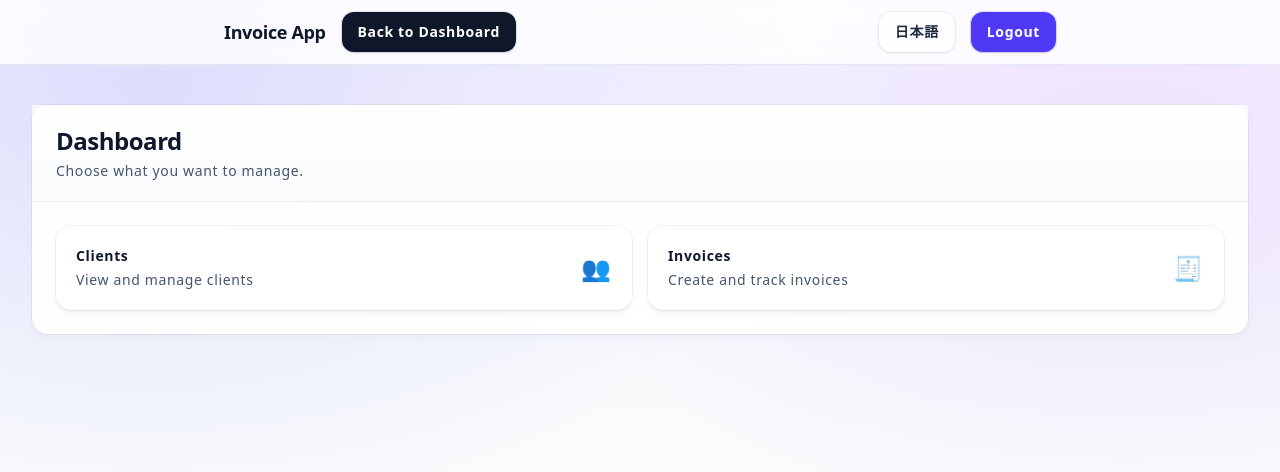
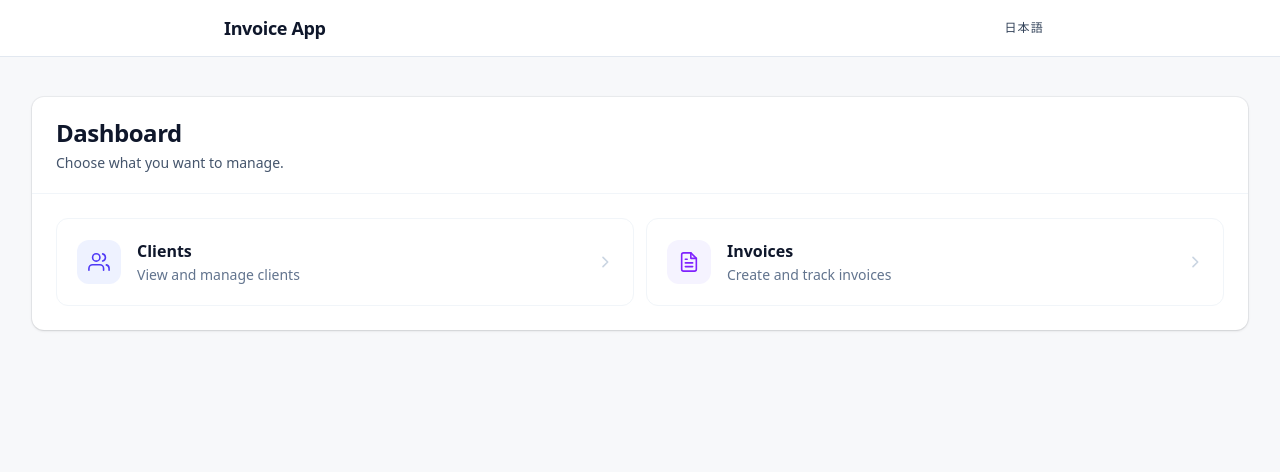
Before and after one commit to yujioyama/invoice-app, a Next.js app: page /dashboard in a window 1280 px wide. Shown: the top 472 px of the page. Built offline with nearby package versions, Linux system fonts and the light colour scheme; no server answers.

Commit message:
refactor: enhance UI components and improve layout consistency across pages

```diff
--- a/app/dashboard/page.tsx
+++ b/app/dashboard/page.tsx
@@ -16,39 +16,68 @@ export default function Dashboard() {
           </div>
 
           <div className="card-body">
-            <div className="grid gap-4 sm:grid-cols-2">
+            <div className="grid gap-3 sm:grid-cols-2">
               <Link
                 href="/clients"
-                className="card block p-5 hover:bg-slate-50 transition"
+                className="group flex items-center gap-4 rounded-xl border border-slate-100 bg-white/60 p-5 transition-all duration-200 hover:border-indigo-100 hover:bg-indigo-50/40 hover:shadow-md hover:shadow-indigo-100/40"
               >
-                <div className="flex items-center justify-between">
-                  <div>
-                    <div className="text-sm font-semibold text-slate-900">
+                <div className="flex h-11 w-11 shrink-0 items-center justify-center rounded-xl bg-indigo-50 text-indigo-600 transition-colors group-hover:bg-indigo-100">
+                  <svg width="22" height="22" viewBox="0 0 24 24" fill="none" stroke="currentColor" strokeWidth="1.75" strokeLinecap="round" strokeLinejoin="round">
+                    <path d="M17 21v-2a4 4 0 0 0-4-4H5a4 4 0 0 0-4 4v2" />
+                    <circle cx="9" cy="7" r="4" />
+                    <path d="M23 21v-2a4 4 0 0 0-3-3.87" />
+                    <path d="M16 3.13a4 4 0 0 1 0 7.75" />
+                  </svg>
+                </div>
+                <div className="flex-1 min-w-0">
+                  <div className="font-semibold text-slate-900">
                     {t("dashboard.clients")}
                   </div>
-                    <div className="mt-1 text-sm text-slate-600">
+                  <div className="mt-0.5 text-sm text-slate-500">
                     {t("dashboard.clientsDesc")}
                   </div>
                 </div>
-                  <div className="text-2xl">👥</div>
-                </div>
+                <svg
+                  className="h-4 w-4 shrink-0 text-slate-300 transition-transform duration-200 group-hover:translate-x-0.5 group-hover:text-indigo-400"
+                  fill="none"
+                  viewBox="0 0 24 24"
+                  stroke="currentColor"
+                  strokeWidth={2.5}
+                >
+                  <path strokeLinecap="round" strokeLinejoin="round" d="M9 5l7 7-7 7" />
+                </svg>
               </Link>
 
               <Link
                 href="/invoices"
-                className="card block p-5 hover:bg-slate-50 transition"
+                className="group flex items-center gap-4 rounded-xl border border-slate-100 bg-white/60 p-5 transition-all duration-200 hover:border-violet-100 hover:bg-violet-50/40 hover:shadow-md hover:shadow-violet-100/40"
               >
-                <div className="flex items-center justify-between">
-                  <div>
-                    <div className="text-sm font-semibold text-slate-900">
+                <div className="flex h-11 w-11 shrink-0 items-center justify-center rounded-xl bg-violet-50 text-violet-600 transition-colors group-hover:bg-violet-100">
+                  <svg width="22" height="22" viewBox="0 0 24 24" fill="none" stroke="currentColor" strokeWidth="1.75" strokeLinecap="round" strokeLinejoin="round">
+                    <path d="M14 2H6a2 2 0 0 0-2 2v16a2 2 0 0 0 2 2h12a2 2 0 0 0 2-2V8z" />
+                    <polyline points="14 2 14 8 20 8" />
+                    <line x1="16" y1="13" x2="8" y2="13" />
+                    <line x1="16" y1="17" x2="8" y2="17" />
+                    <polyline points="10 9 9 9 8 9" />
+                  </svg>
+                </div>
+                <div className="flex-1 min-w-0">
+                  <div className="font-semibold text-slate-900">
                     {t("dashboard.invoices")}
                   </div>
-                    <div className="mt-1 text-sm text-slate-600">
+                  <div className="mt-0.5 text-sm text-slate-500">
                     {t("dashboard.invoicesDesc")}
                   </div>
                 </div>
-                  <div className="text-2xl">🧾</div>
-                </div>
+                <svg
+                  className="h-4 w-4 shrink-0 text-slate-300 transition-transform duration-200 group-hover:translate-x-0.5 group-hover:text-violet-400"
+                  fill="none"
+                  viewBox="0 0 24 24"
+                  stroke="currentColor"
+                  strokeWidth={2.5}
+                >
+                  <path strokeLinecap="round" strokeLinejoin="round" d="M9 5l7 7-7 7" />
+                </svg>
               </Link>
             </div>
           </div>
--- a/app/globals.css
+++ b/app/globals.css
@@ -150,29 +150,12 @@
 }
 
 body {
-  background:
-    radial-gradient(
-      1200px 800px at 12% 10%,
-      rgba(99, 102, 241, 0.16),
-      transparent 55%
-    ),
-    radial-gradient(
-      1000px 600px at 88% 20%,
-      rgba(168, 85, 247, 0.12),
-      transparent 60%
-    ),
-    linear-gradient(
-      180deg,
-      var(--app-bg-2) 0%,
-      var(--app-bg-1) 45%,
-      #ffffff 100%
-    );
+  background-color: #f7f8fa;
   color: var(--app-ink);
   font-family: var(--font-sans);
   word-wrap: break-word; /* 長い単語を折り返す */
   white-space: normal; /* 折り返しを許可する */
   overflow-wrap: break-word; /* ブラウザの互換性を向上させる */
-  letter-spacing: 0.04em;
 }
 
 button {
@@ -189,18 +172,11 @@ button {
   }
 
   .card {
-    @apply rounded-2xl bg-white shadow-md shadow-slate-200/60 ring-1 ring-black/5;
-    background: var(--app-card);
-    backdrop-filter: blur(10px);
+    @apply rounded-xl bg-white shadow-sm ring-1 ring-slate-900/5;
   }
 
   .card-header {
-    @apply border-b border-slate-200/70 px-6 py-5;
-    background: linear-gradient(
-      180deg,
-      rgba(255, 255, 255, 0.7) 0%,
-      rgba(248, 250, 252, 0.85) 100%
-    );
+    @apply border-b border-slate-100 px-6 py-5;
   }
 
   .card-body {
@@ -218,53 +194,58 @@ button {
   }
 
   .btn {
-    @apply inline-flex h-10 items-center justify-center gap-2 rounded-xl px-4 text-sm font-semibold;
-    @apply transition-all duration-150 ease-out;
-    @apply focus:outline-none focus:ring-2 focus:ring-offset-2;
+    @apply inline-flex h-9 items-center justify-center gap-1.5 rounded-md px-3.5 text-sm font-medium;
+    @apply transition-colors duration-150;
+    @apply focus:outline-none focus:ring-2 focus:ring-offset-1;
     @apply disabled:cursor-not-allowed disabled:opacity-50;
-    @apply shadow-sm ring-1 ring-slate-200/70;
-    @apply hover:-translate-y-px hover:shadow-md;
-    @apply active:translate-y-0 active:shadow-sm;
   }
 
   .btn-primary {
-    @apply bg-indigo-600 text-white;
-    @apply hover:bg-indigo-700;
-    @apply active:bg-indigo-800;
-    @apply focus:ring-indigo-500;
-    @apply ring-indigo-500/20;
+    @apply text-white focus:ring-indigo-500;
+    background: linear-gradient(to bottom, #6366f1, #4f46e5);
+    box-shadow:
+      0 1px 3px rgba(79, 70, 229, 0.45),
+      inset 0 1px 0 rgba(255, 255, 255, 0.15);
+  }
+  .btn-primary:hover {
+    filter: brightness(1.09);
+  }
+  .btn-primary:active {
+    filter: brightness(0.95);
   }
 
   .btn-danger {
-    @apply bg-rose-600 text-white;
-    @apply hover:bg-rose-700;
-    @apply active:bg-rose-800;
-    @apply focus:ring-rose-500;
-    @apply ring-rose-500/20;
+    @apply text-white focus:ring-red-400;
+    background: linear-gradient(to bottom, #f43f5e, #e11d48);
+    box-shadow:
+      0 1px 3px rgba(225, 29, 72, 0.4),
+      inset 0 1px 0 rgba(255, 255, 255, 0.15);
+  }
+  .btn-danger:hover {
+    filter: brightness(1.09);
+  }
+  .btn-danger:active {
+    filter: brightness(0.95);
   }
 
   .btn-secondary {
-    @apply bg-slate-900 text-white;
-    @apply hover:bg-slate-800;
-    @apply active:bg-slate-950;
+    @apply bg-white text-slate-700 ring-1 ring-slate-300;
+    @apply hover:bg-slate-50;
+    @apply active:bg-slate-100;
     @apply focus:ring-slate-400;
-    @apply ring-slate-400/20;
   }
 
   .btn-ghost {
-    @apply bg-white/55 text-slate-800;
-    @apply hover:bg-white/80;
-    @apply active:bg-white;
+    @apply text-slate-700;
+    @apply hover:bg-slate-100;
+    @apply active:bg-slate-200;
     @apply focus:ring-slate-300;
-    @apply ring-slate-200/70;
   }
 
   .btn-link {
-    @apply h-auto px-0 text-sm font-semibold text-indigo-700;
-    @apply hover:text-indigo-900 hover:underline;
+    @apply h-auto px-0 text-sm font-medium text-indigo-600;
+    @apply hover:text-indigo-800 hover:underline;
     @apply focus:ring-indigo-500;
-    @apply shadow-none ring-0 hover:shadow-none;
-    @apply hover:-translate-y-0 active:translate-y-0;
   }
 
   .brand {
@@ -279,11 +260,13 @@ button {
   }
 
   .input {
-    @apply w-full rounded-lg border border-slate-300 bg-white px-3 py-2 text-sm text-slate-900 placeholder:text-slate-400 focus:border-indigo-500 focus:outline-none focus:ring-2 focus:ring-indigo-500/20;
+    @apply w-full rounded-lg border border-slate-200 bg-slate-50/80 px-3 py-2.5 text-sm text-slate-900 placeholder:text-slate-400;
+    @apply transition-all duration-150;
+    @apply focus:border-indigo-400 focus:bg-white focus:outline-none focus:ring-2 focus:ring-indigo-500/15;
   }
 
   .label {
-    @apply mb-2 block text-sm font-semibold text-slate-800;
+    @apply mb-1.5 block text-sm font-medium text-slate-700;
   }
 
   .table {
@@ -291,19 +274,20 @@ button {
   }
 
   .table thead tr {
-    @apply border-b border-slate-200 bg-slate-50;
+    @apply border-b border-slate-200;
+    background: linear-gradient(180deg, #f8fafc 0%, #f1f5f9 100%);
   }
 
   .table th {
-    @apply px-6 py-4 text-left text-xs font-semibold uppercase tracking-wider text-slate-700;
+    @apply px-5 py-3 text-left text-xs font-semibold uppercase tracking-wider text-slate-500;
   }
 
   .table td {
-    @apply px-6 py-4 text-sm text-slate-800;
+    @apply px-5 py-3.5 text-sm text-slate-700;
   }
 
   .table tbody tr {
-    @apply border-b border-slate-100 hover:bg-slate-50;
+    @apply border-b border-slate-100 transition-colors duration-100 hover:bg-indigo-50/40;
   }
 }
 
--- a/app/header.tsx
+++ b/app/header.tsx
@@ -1,6 +1,6 @@
 "use client";
 import { useRouter } from "next/navigation";
-import { useEffect, useState, useMemo } from "react";
+import { useEffect, useState, useMemo, useRef } from "react";
 import { getMe } from "@/lib/apiAuth";
 import { usePathname } from "next/navigation";
 import { logout } from "@/lib/apiAuth";
@@ -11,6 +11,8 @@ export default function Header() {
   const { t, i18n } = useTranslation();
   const router = useRouter();
   const [user, setUser] = useState<{ id?: string; name?: string }>({});
+  const [profileOpen, setProfileOpen] = useState(false);
+  const profileRef = useRef<HTMLDivElement>(null);
 
   const pathname = usePathname();
   const noAuthPages = useMemo(
@@ -34,23 +36,31 @@ export default function Header() {
 
     async function fetchUser() {
       const data = await getMe();
-
       if (data?.user) {
         setUser(data.user);
-      } else {
-        console.log("No user data received");
       }
     }
     fetchUser();
   }, [pathname, noAuthPages]);
 
+  // プロフィールドロップダウンを外クリックで閉じる
+  useEffect(() => {
+    function handleClickOutside(e: MouseEvent) {
+      if (profileRef.current && !profileRef.current.contains(e.target as Node)) {
+        setProfileOpen(false);
+      }
+    }
+    document.addEventListener("mousedown", handleClickOutside);
+    return () => document.removeEventListener("mousedown", handleClickOutside);
+  }, []);
+
   if (noAuthPages.includes(pathname)) {
     return (
-      <header className="sticky top-0 z-50 border-b border-slate-200 bg-white/80 backdrop-blur">
-        <div className="mx-auto flex h-16 max-w-4xl items-center justify-end px-4 sm:px-8">
+      <header className="sticky top-0 z-50 border-b border-slate-200 bg-white">
+        <div className="mx-auto flex h-14 max-w-4xl items-center justify-end px-4 sm:px-8">
           <button
             onClick={toggleLanguage}
-            className="btn btn-ghost"
+            className="btn btn-ghost text-xs tracking-widest"
             title={t("language.switchTitle")}
           >
             {t("language.toggle")}
@@ -80,68 +90,91 @@ export default function Header() {
   };
 
   return (
-    <header className="sticky top-0 z-50 border-b border-slate-200 bg-white/80 backdrop-blur">
-      <div className="mx-auto flex h-16 max-w-4xl items-center justify-between px-4 sm:px-8">
-        <div className="flex items-center gap-4">
+    <header className="sticky top-0 z-50 border-b border-slate-200 bg-white">
+      <div className="mx-auto flex h-14 max-w-4xl items-center justify-between px-4 sm:px-8">
+        <div className="flex items-center gap-3">
           <button onClick={handleHeaderClick} className="brand">
             {t("app.name")}
           </button>
-          {/* Dashboardに戻るボタン */}
+          {pathname !== "/dashboard" && (
             <button
               onClick={() => router.push("/dashboard")}
-            className="btn btn-secondary"
+              className="btn btn-secondary h-8 px-3 text-xs"
             >
               {t("nav.backToDashboard")}
             </button>
+          )}
         </div>
-        <div className="flex items-center gap-4">
+
+        <div className="flex items-center gap-2">
           <button
             onClick={toggleLanguage}
-            className="btn btn-ghost"
+            className="btn btn-ghost h-8 px-3 text-xs tracking-widest"
             title={t("language.switchTitle")}
           >
             {t("language.toggle")}
           </button>
+
           {user.name && (
-            <div className="relative group">
+            <div className="relative" ref={profileRef}>
               <button
-                className="flex items-center gap-2 text-slate-700 font-medium hover:underline focus:outline-none"
-                title={t("nav.profileEdit")}
-                tabIndex={0}
+                onClick={() => setProfileOpen((v) => !v)}
+                className="flex items-center gap-1.5 rounded-lg px-2.5 py-1.5 text-sm font-medium text-slate-700 transition-colors hover:bg-slate-100"
               >
-                <span>{t("nav.hello", { name: user.name })}</span>
+                <span className="flex h-7 w-7 items-center justify-center rounded-full bg-indigo-100 text-xs font-bold text-indigo-700">
+                  {user.name.charAt(0).toUpperCase()}
+                </span>
+                <span className="hidden sm:inline">{user.name}</span>
+                <svg
+                  className={`h-3.5 w-3.5 text-slate-400 transition-transform duration-150 ${profileOpen ? "rotate-180" : ""}`}
+                  fill="none"
+                  viewBox="0 0 24 24"
+                  stroke="currentColor"
+                  strokeWidth={2.5}
+                >
+                  <path strokeLinecap="round" strokeLinejoin="round" d="M19 9l-7 7-7-7" />
+                </svg>
               </button>
-              <div className="absolute right-0 top-full w-40 opacity-0 group-hover:opacity-100 group-focus-within:opacity-100 hover:opacity-100 hover:pointer-events-auto focus-within:opacity-100 focus-within:pointer-events-auto pointer-events-none group-hover:pointer-events-auto group-focus-within:pointer-events-auto transition-opacity z-10">
+
+              {profileOpen && (
+                <div className="absolute right-0 top-full mt-1.5 w-44 rounded-xl border border-slate-200 bg-white py-1 shadow-lg shadow-slate-200/60">
                   <button
-                  className="w-full gap-1 flex text-left px-4 py-2 hover:bg-slate-100 text-sm bg-white border rounded shadow-lg"
-                  onClick={() => router.push("/profile/edit")}
+                    className="flex w-full items-center gap-2.5 px-3.5 py-2 text-sm text-slate-700 transition-colors hover:bg-slate-50"
+                    onClick={() => {
+                      router.push("/profile/edit");
+                      setProfileOpen(false);
+                    }}
                   >
-                  <svg
-                    width="18"
-                    height="18"
-                    viewBox="0 0 20 20"
-                    fill="none"
-                    xmlns="http://www.w3.org/2000/svg"
-                  >
-                    <path
-                      d="M3 17.25V14.75C3 14.3358 3.33579 14 3.75 14H16.25C16.6642 14 17 14.3358 17 14.75V17.25C17 17.6642 16.6642 18 16.25 18H3.75C3.33579 18 3 17.6642 3 17.25Z"
-                      stroke="#555"
-                      strokeWidth="1.2"
-                    />
+                    <svg width="15" height="15" viewBox="0 0 20 20" fill="none">
                       <path
                         d="M14.5 3.5L16.5 5.5M7 13L14.5 5.5M7 13L5 13L5 11L12.5 3.5L14.5 5.5L7 13Z"
-                      stroke="#555"
-                      strokeWidth="1.2"
+                        stroke="currentColor"
+                        strokeWidth="1.5"
+                        strokeLinecap="round"
+                        strokeLinejoin="round"
                       />
                     </svg>
                     {t("nav.profileEdit")}
                   </button>
-              </div>
+                  <div className="my-1 border-t border-slate-100" />
+                  <button
+                    onClick={() => {
+                      handleLogoutClick();
+                      setProfileOpen(false);
+                    }}
+                    className="flex w-full items-center gap-2.5 px-3.5 py-2 text-sm text-rose-600 transition-colors hover:bg-rose-50"
+                  >
+                    <svg width="15" height="15" viewBox="0 0 24 24" fill="none" stroke="currentColor" strokeWidth="2" strokeLinecap="round" strokeLinejoin="round">
+                      <path d="M9 21H5a2 2 0 0 1-2-2V5a2 2 0 0 1 2-2h4" />
+                      <polyline points="16 17 21 12 16 7" />
+                      <line x1="21" y1="12" x2="9" y2="12" />
+                    </svg>
+                    {t("nav.logout")}
+                  </button>
                 </div>
               )}
-          <button onClick={handleLogoutClick} className="btn btn-primary">
-            {t("nav.logout")}
-          </button>
+            </div>
+          )}
         </div>
       </div>
     </header>
```
Also changed, not shown: app/auth/login/page.tsx (+6 -4 lines), app/auth/register/page.tsx (+5 -3 lines), app/clients/page.tsx (+9 -12 lines), app/invoices/page.tsx (+4 -7 lines), app/profile/edit/page.tsx (+35 -22 lines). Lines whose indentation alone changed are shown as unchanged.
